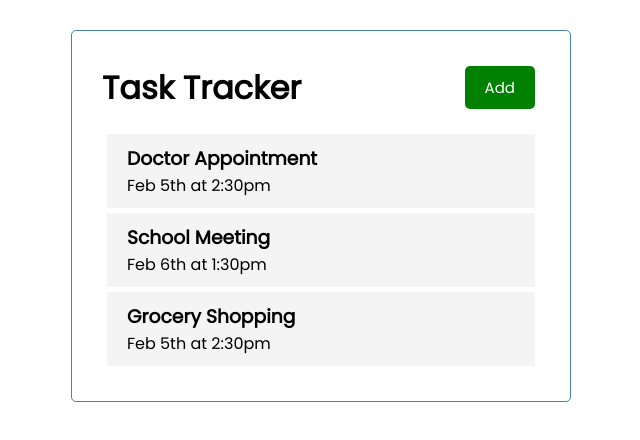
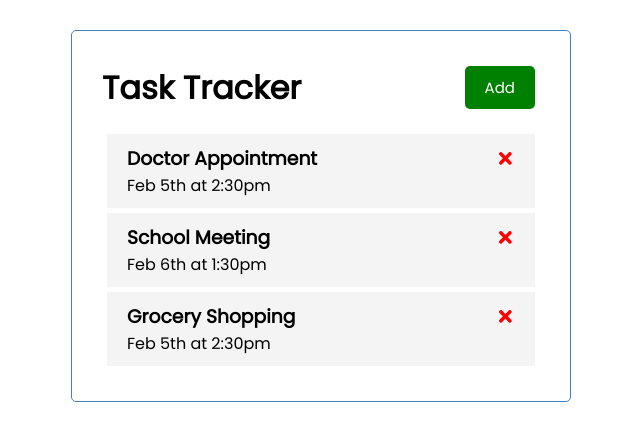
Before and after one commit to achungerford/react-task, a React (Create React App) app: page / in a window 1280 px wide. Shown: the top 440 px of the page, without its empty margins (319-959 px from the left). Built offline with nearby package versions, Linux system fonts and the light colour scheme.

Commit message:
onDelete fn created

```diff
--- a/package.json
+++ b/package.json
@@ -8,7 +8,8 @@
     "@testing-library/user-event": "^12.8.3",
     "react": "^17.0.2",
     "react-dom": "^17.0.2",
-    "react-scripts": "4.0.3",
+    "react-icons": "^4.2.0",
+    "react-scripts": "^1.1.5",
     "web-vitals": "^1.1.1"
   },
   "scripts": {
--- a/src/App.js
+++ b/src/App.js
@@ -24,10 +24,15 @@
       }
   ])
 
+// delete task
+const deleteTask = (id) => {
+  console.log('delete', id)
+}
+
   return(
     <div className='container'>
       <Header />
-      <Tasks tasks={tasks} />
+      <Tasks tasks={tasks} onDelete={deleteTask} />
     </div>
   )
 }
--- a/src/components/Task.js
+++ b/src/components/Task.js
@@ -1,7 +1,12 @@
-const Task = ({ task }) => {
+import { FaTimes } from 'react-icons/fa'
+
+const Task = ({ task, onDelete }) => {
   return (
     <div className='task'>
-      <h3>{task.text}</h3>
+      <h3>
+        {task.text} <FaTimes style={{ color: 'red', cursor: 'pointer' }}
+        onClick={onDelete} />
+      </h3>
       <p>{task.day}</p>
     </div>
   )
--- a/src/components/Tasks.js
+++ b/src/components/Tasks.js
@@ -1,10 +1,11 @@
 import Task from './Task'
 
-const Tasks = ({ tasks }) => {
+const Tasks = ({ tasks, onDelete }) => {
   return (
     <>
       {tasks.map((task) => (
-        <Task key={task.id} task={task} />
+      <Task key={task.id} task={task}
+      onDelete={onDelete} />
       ))}
     </>
   )
```
Also changed, not shown: 1 other file (tests, documents, lock files or other folders). Lines whose indentation alone changed are shown as unchanged.
